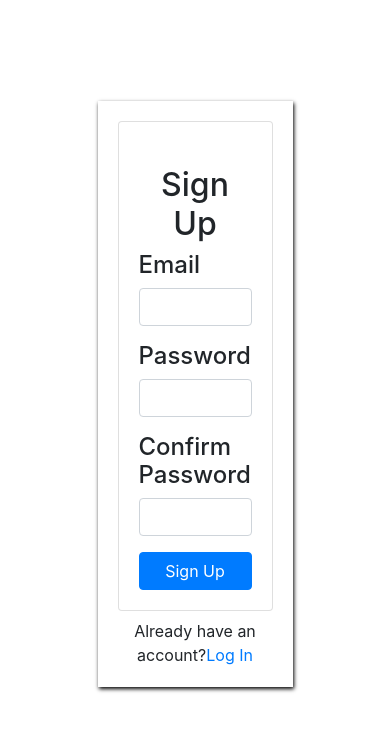
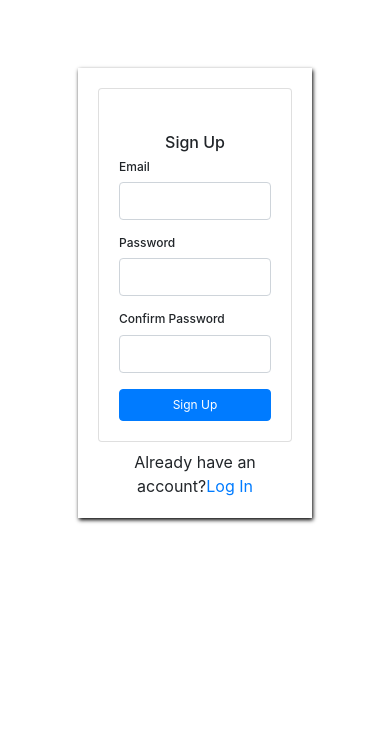
Before and after one commit to abhimishra01/pikagram, a React (Create React App) app: page /signup in a window 390 px wide. Shown: the top 730 px of the page. Built offline with nearby package versions, Linux system fonts and the light colour scheme; no server answers.

Commit message:
passwd reset stylings

```diff
--- a/src/index.css
+++ b/src/index.css
@@ -134,7 +134,7 @@ label:hover{
 }
 /* SignUp Form styling */
 
-.signUpform, .loginForm{
+.signUpform, .loginForm,.forgotPaswd{
   margin:12vh auto;
   width:600px;
   max-width:50vw;
@@ -249,7 +249,33 @@ label:hover{
   width:80vw;
  margin: 20px auto;
 }
+
+.signUpform, .loginForm,.forgotPaswd{
+  margin:8vh auto;
+  width:600px;
+  max-width:60vw;
+  padding:20px;
+  /* min-height:100vh; */
+  box-shadow:1px 2px 4px black;
 }
+
+.signUpform h2, .loginForm h2,.forgotPaswd h2{
+  font-size:16px;
+}
+
+
+.signUpform h4, .loginForm h4,.forgotPaswd h5{
+  font-size:12px;
+}
+
+
+
+.signUpform Button, .loginForm Button,.forgotPaswd Button{
+  font-size:12px;
+}
+
+}
+
 
 @media screen and (max-width:360px){
 
@@ -257,5 +283,30 @@ label:hover{
   height:60vh;
   width:60vw;
 }
- /* margin: 20px auto; */
+
+.signUpform, .loginForm,.forgotPaswd{
+  margin:8vh auto;
+  width:600px;
+  max-width:60vw;
+  padding:20px;
+  /* min-height:100vh; */
+  box-shadow:1px 2px 4px black;
 }
+
+.signUpform h2, .loginForm h2,.forgotPaswd h2{
+  font-size:16px;
+}
+
+
+.signUpform h4, .loginForm h4,.forgotPaswd h5{
+  font-size:12px;
+}
+
+.signUpform Button, .loginForm Button,.forgotPaswd Button{
+  font-size:10px;
+}
+
+.signUpform Link, .loginForm Link,.forgotPaswd Link{
+  font-size:8px;
+}
+}
```
